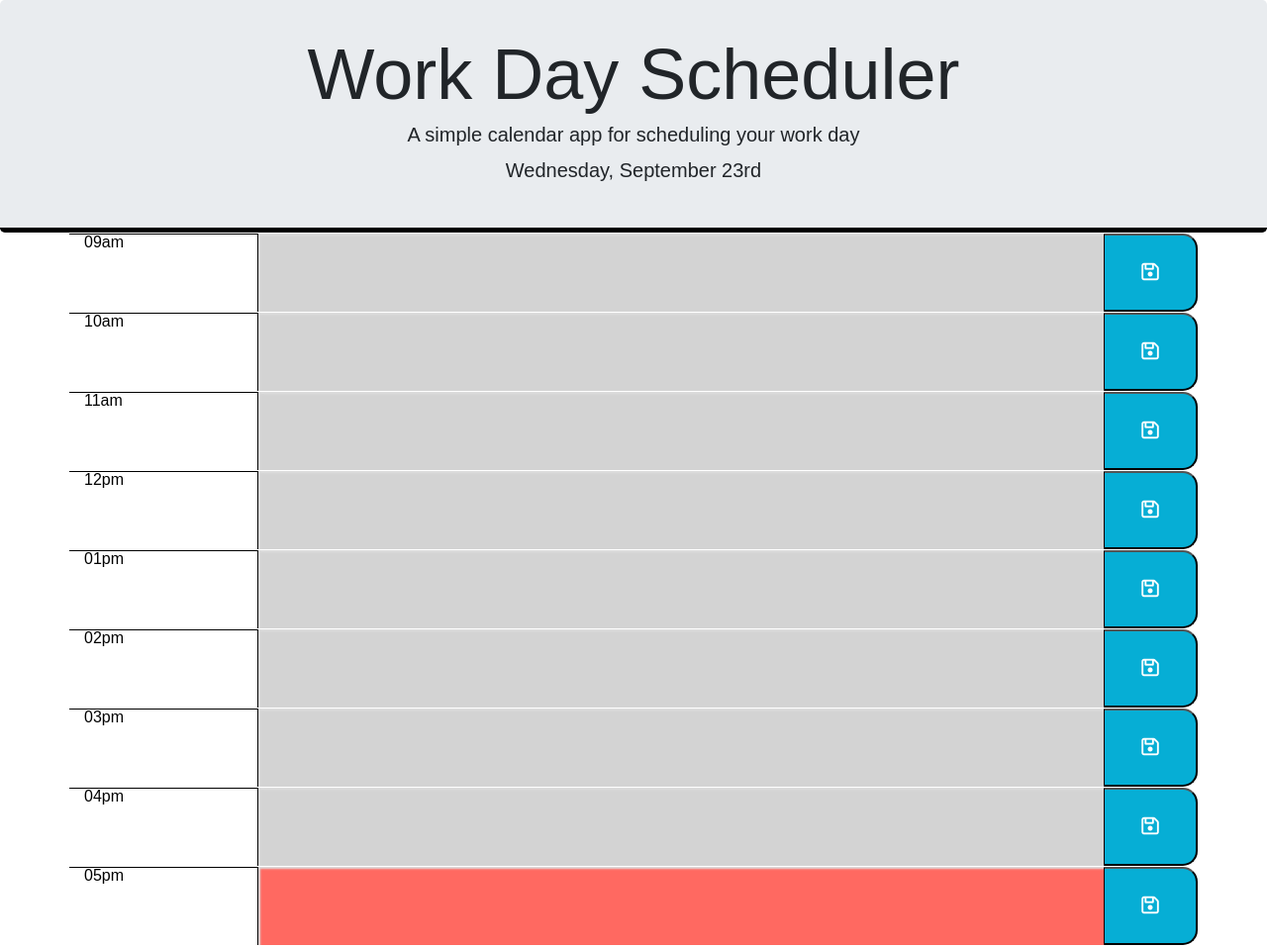
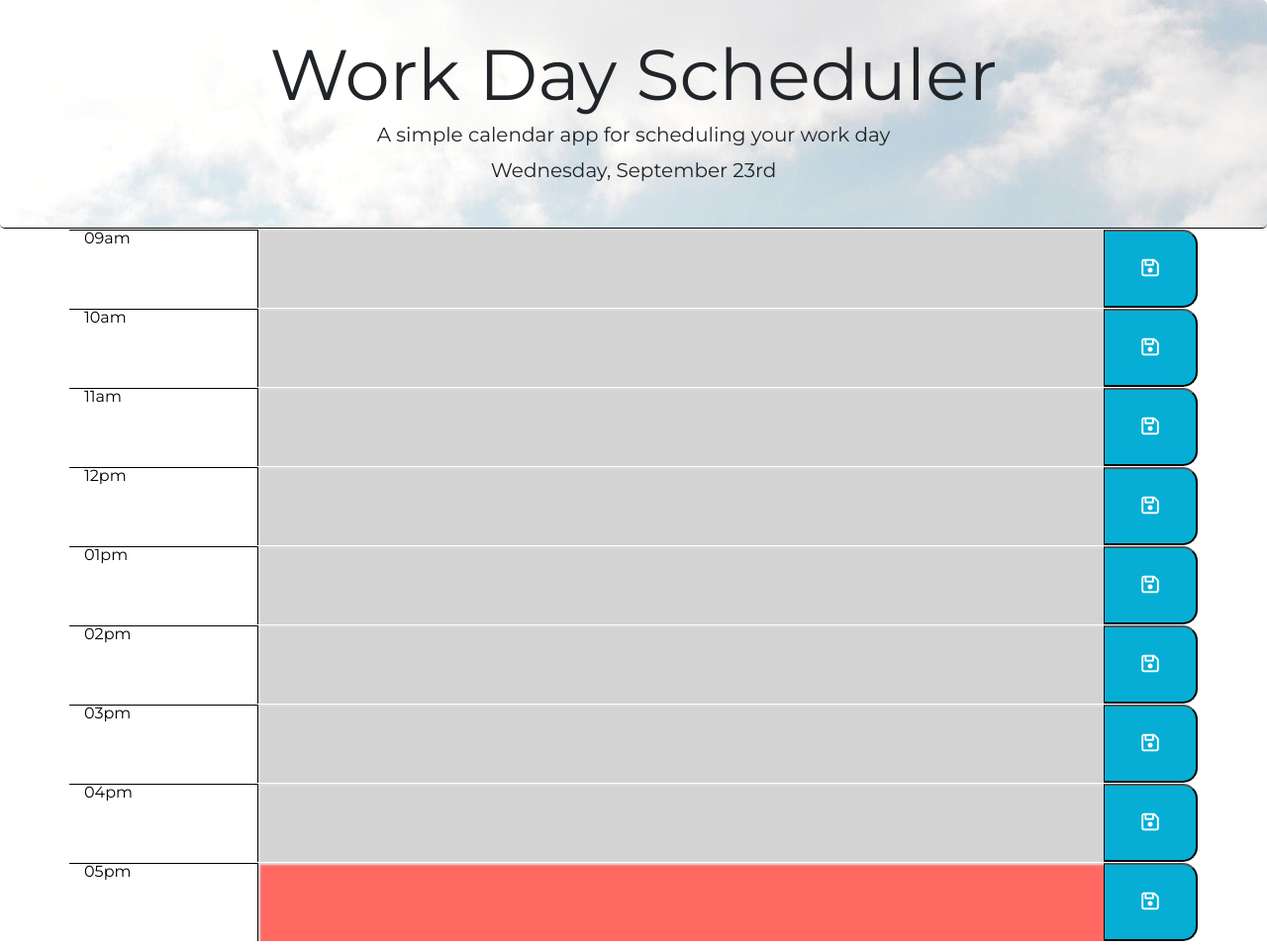
Before and after one commit to jameleasin/Day-Planner, a plain HTML site: page index.html in a window 1280 px wide. Shown: the whole page at 99% size. Drawn offline with nearby package versions, Linux system fonts and the light colour scheme.

Commit message:
change font and ass background

```diff
--- a/index.html
+++ b/index.html
@@ -8,6 +8,7 @@
     <link rel="stylesheet" href="https://stackpath.bootstrapcdn.com/bootstrap/4.3.1/css/bootstrap.min.css" />
     <link rel="stylesheet" href="https://use.fontawesome.com/releases/v5.8.1/css/all.css" integrity="sha384-50oBUHEmvpQ+1lW4y57PTFmhCaXp0ML5d60M1M7uH2+nqUivzIebhndOJK28anvf" crossorigin="anonymous" />
     <link href="https://fonts.googleapis.com/css?family=Open+Sans&display=swap" rel="stylesheet" />
+    <link href="https://fonts.googleapis.com/css2?family=Montserrat&display=swap" rel="stylesheet">
     <link rel="stylesheet" href="styles.css" />
     <script src="https://kit.fontawesome.com/4439e3b362.js" crossorigin="anonymous"></script>
 
--- a/styles.css
+++ b/styles.css
@@ -1,5 +1,5 @@
 body {
-    font-family: 'Questrial', sans-serif;
+    font-family: 'Montserrat', sans-serif;
     font-size: 16px;
     line-height: 1;
     box-sizing: border-box;
@@ -22,11 +22,12 @@ textarea {
 }
 
 .jumbotron {
+    background-image: URL("skybg.jpg");
     text-align: center;
     max-width: 80rem;
     margin: 0 auto;
     padding: 2rem;
-    border-bottom: 5px solid #000;
+    border-bottom: .5px solid #000;
 }
 
 .description {
```
Also changed, not shown: skybg.jpg (added).
